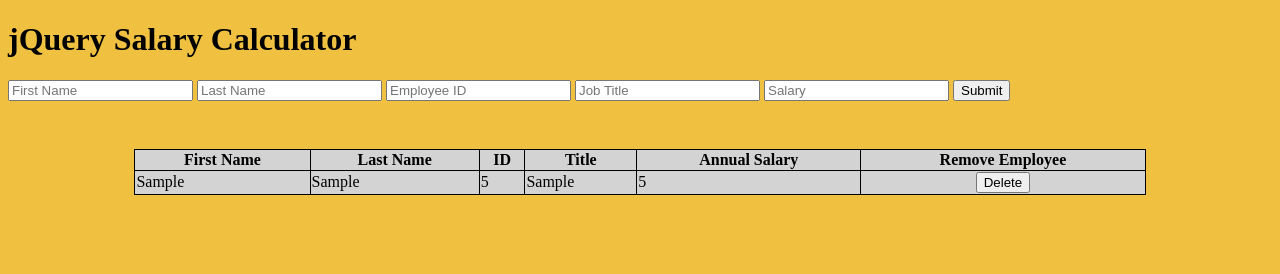
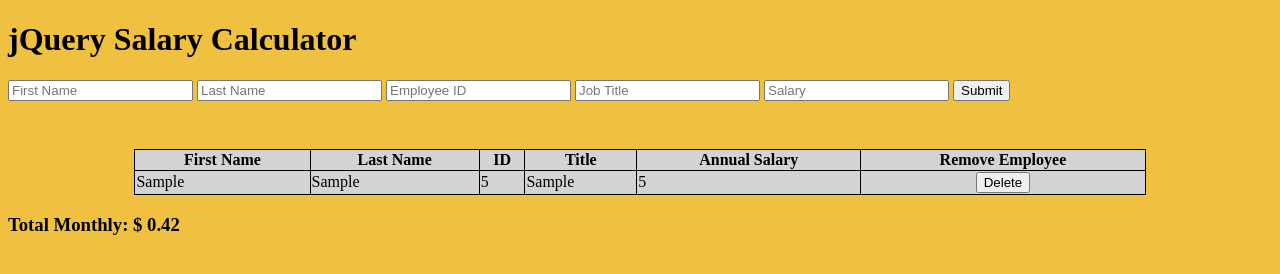
Before and after one commit to ntreimer/jquery-salary-calculator, a plain HTML site: page index.html in a window 1280 px wide. Both pictures are taken after typing "Sample", "Sample", "5", "Sample", "5" into the empty fields and a click on the button "Submit". Drawn offline with Linux system fonts and the light colour scheme.

Commit message:
appended the calculated cost to DOM and rounded to 2 spaces

```diff
--- a/index.html
+++ b/index.html
@@ -31,5 +31,6 @@
         <tbody id="tableBody">
         </tbody>
     </table>
+    <h3 id="totalMonthly">Total Monthly: $0</h3>
 </body>
 </html>
--- a/scripts/client.js
+++ b/scripts/client.js
@@ -5,7 +5,6 @@ let monthlyCost = 0;
 
 function readyNow(){
     $('#submitButton').on('click', grabInfo);
-
 }//end readyNow
 
 function addToTable(object){
@@ -17,7 +16,7 @@ function addToTable(object){
     <td> ${object.annualSalary} </td>
     <td style="text-align: center"> <button class="deleteButton">Delete</button> </td>
     </tr>`);
-}
+}//end addToTable
 
 function calculateMonthlyCost(array){
     let totalSalary = 0;
@@ -25,11 +24,12 @@ function calculateMonthlyCost(array){
     for (let i = 0; i < array.length; i++) {
         totalSalary += array[i].annualSalary;
     }//end for
-    monthlyCost = totalSalary / 12;
+    monthlyCost = (totalSalary / 12).toFixed(2);
     return monthlyCost;
 }//end calculateMonthlyCost
 
 function grabInfo(){
+    //empty current monthlyCost
     //grab information from input fields and make an object
     let newEmployee = {
         firstName: $('#inputFirstName').val(),
@@ -44,6 +44,7 @@ function grabInfo(){
     monthlyCost = calculateMonthlyCost(employeeInfo);
     //append employee info to DOM
     addToTable(newEmployee);
+    showMonthlyCost();
     //clear input fields of info
     $('#inputFirstName').val('');
     $('#inputLastName').val('');
@@ -51,3 +52,8 @@ function grabInfo(){
     $('#inputJobTitle').val('');
     $('#inputSalary').val('');
 }//end grabInfo
+
+function showMonthlyCost(){
+    $('#totalMonthly').empty();
+    $('#totalMonthly').append(`Total Monthly: $ ${monthlyCost}`);
+}//end showMonthlyCost
```
Also changed, not shown: 1 other file.
